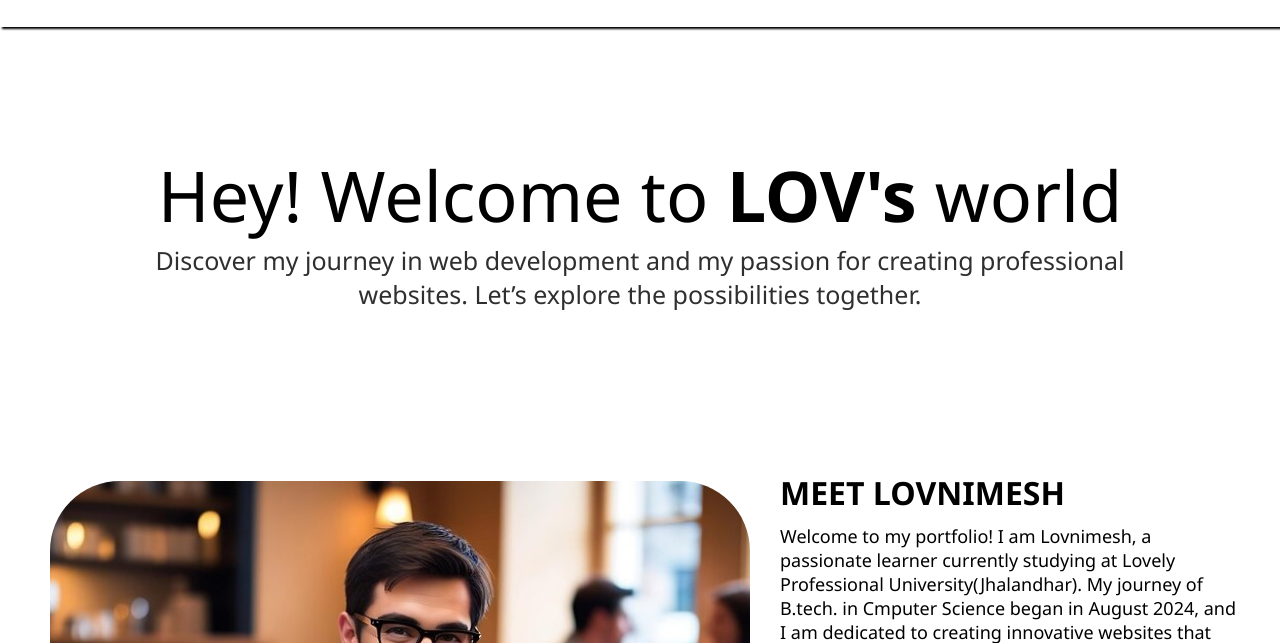
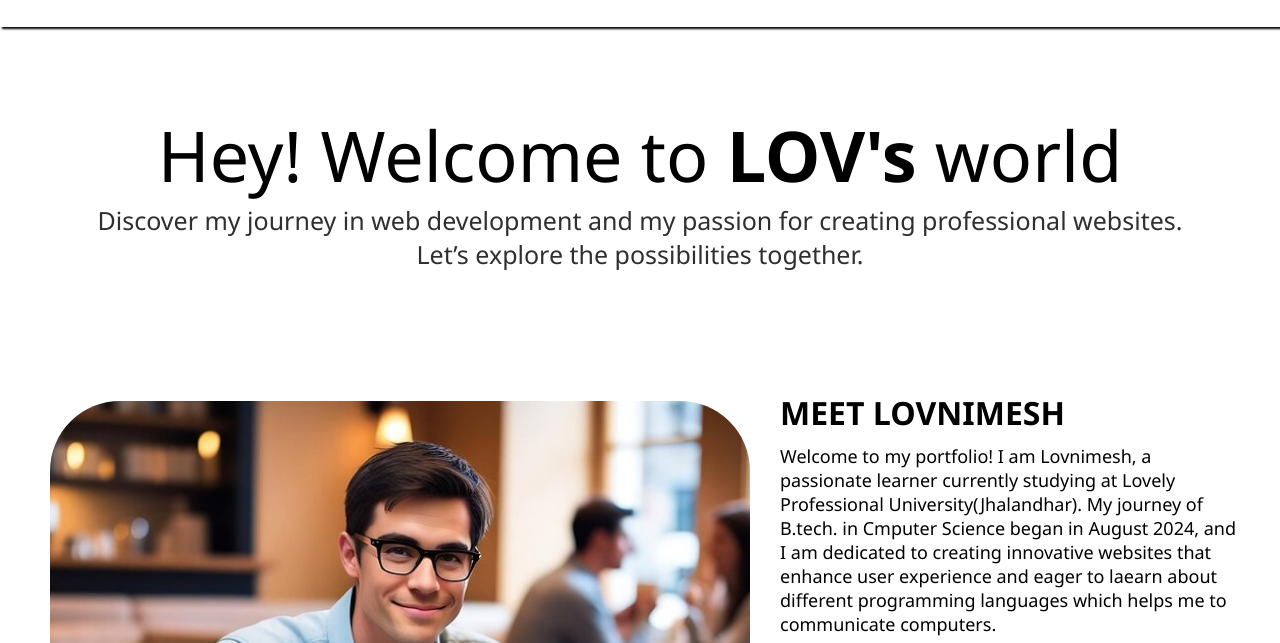
Before and after one commit to Lovnimesh/Lovnimesh.github.io, a plain HTML site: page about.html in a window 1280 px wide. Shown: the part 98-741 px from the top of the page. Drawn offline with Linux system fonts and the light colour scheme.

Commit message:
Update p_2.css

```diff
--- a/p_2.css
+++ b/p_2.css
@@ -42,7 +42,7 @@ a{
 }
 .article{
     grid-area: article;
-    padding:70px;
+    padding:30px;
     margin:50px;
     text-align: center;
     /* border: 1px solid black; */
```
